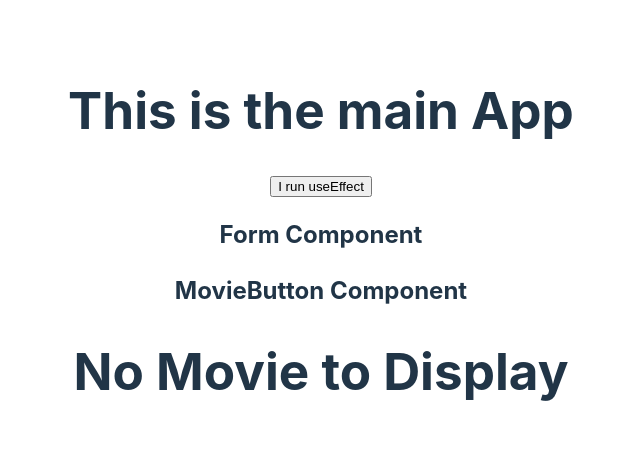
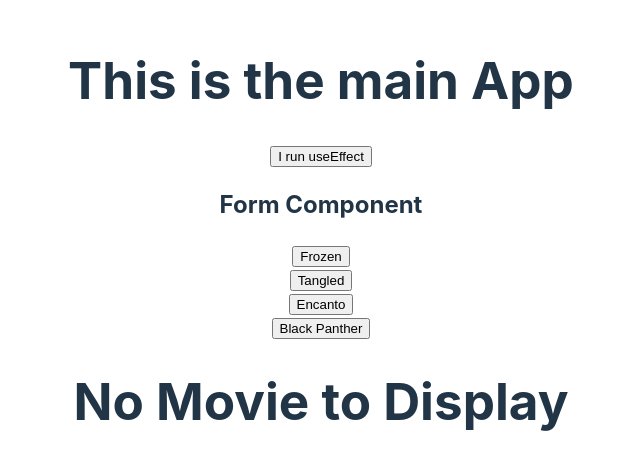
Before and after one commit to cmtakara/react-movies-example, a React (Vite) app: page / in a window 1280 px wide. Shown: the part 159-628 px from the top of the page, without its empty margins (319-959 px from the left). Built offline with nearby package versions, Linux system fonts and the light colour scheme; no server answers.

Commit message:
added movieButton functionality

```diff
--- a/src/App.jsx
+++ b/src/App.jsx
@@ -56,7 +56,10 @@ function App() {
   <h1>This is the main App</h1>
   <UpdateButton updateMovie={updateMovie} setUpdateMovie={setUpdateMovie}/>
   <Form />
-  <MovieButton />
+  <MovieButton newMovie='Frozen' moviesearch={getMovie}/>
+  <MovieButton newMovie='Tangled' moviesearch={getMovie}/>
+  <MovieButton newMovie='Encanto' moviesearch={getMovie}/>
+  <MovieButton newMovie='Black Panther' moviesearch={getMovie}/>
   <MovieDisplay movie={movie}/>
     </>
   )
--- a/src/components/MovieButton.jsx
+++ b/src/components/MovieButton.jsx
@@ -1,6 +1,15 @@
-function MovieButton () {
+function MovieButton (props) {
+    // const newMovie = 'Frozen';
+
+    const getNewMovie = (evt) => {
+        evt.preventDefault();
+        props.moviesearch(props.newMovie);
+    }
+
     return (
-        <h2>MovieButton Component</h2>
+        <form onSubmit={getNewMovie}>
+            <input type='submit' value={props.newMovie}/>
+        </form>
     )
 }
 
```
